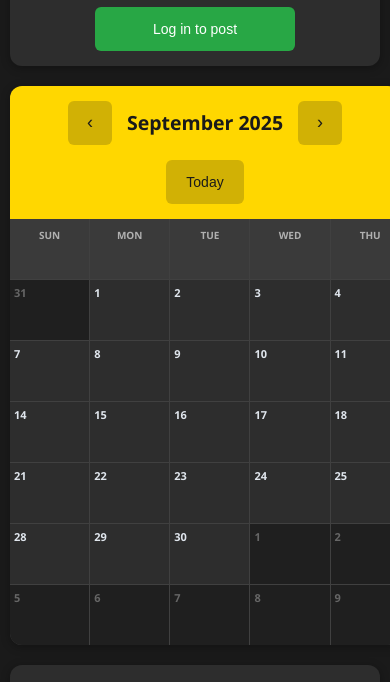
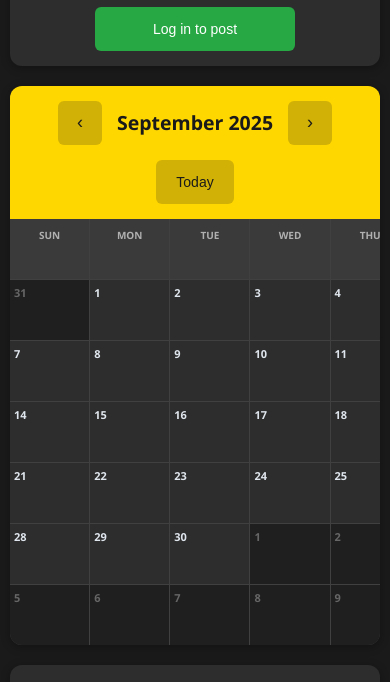
Before and after one commit to Mister-97/bxe-community-calendar, a plain HTML site: page index.html in a window 390 px wide. Shown: the part 145-827 px from the top of the page. Drawn offline with Linux system fonts and the light colour scheme; no server answers.

Commit message:
Update index.html

```diff
--- a/index.html
+++ b/index.html
@@ -662,23 +662,42 @@
             }
 
             .calendar-container {
-                width: 500%;
+                width: 100%;
                 max-width: 100vw;      /* never wider than the phone */
                 overflow-x: hidden;    /* hide any accidental overflow */
             }
 
-            .calendar-grid {
+           .calendar-grid {
                 display: grid;
                 width: 100%;
-                max-width: 100vw;                     /* prevent overflow on small screens */
+                max-width: 100%;                        /* ← avoid 100vw overflow */
                 grid-template-columns: repeat(7, minmax(0, 1fr));
-              /* minmax(0, 1fr) allows columns to shrink properly */
-
-                grid-auto-rows: minmax(48px, auto);   /* rows adapt but won’t collapse too small */
-                gap: 1px;                             /* spacing between cells */
-                background-color: #404040;            /* clearer naming than just background */
-                box-sizing: border-box;               /* keeps padding/borders predictable */
-            }
+                grid-auto-rows: minmax(48px, auto);
+                gap: 1px;
+                background-color: #404040;
+                box-sizing: border-box;
+                }
+
+                /* critical: let items shrink and wrap */
+            .day-header,
+            .calendar-day,
+            .event {
+                min-width: 0;
+                white-space: normal;
+                word-break: break-word;
+                }
+
+                /* images/badges inside events shouldn't overflow */
+                .calendar-day img,
+                .calendar-day svg {
+                  max-width: 100%;
+                  height: auto;
+                }
+
+                /* safety net for tiny off-by-1px cases */
+                html, body { overflow-x: hidden;
+            }
+
 
             .day-header {
                 padding: 8px 4px;
```
